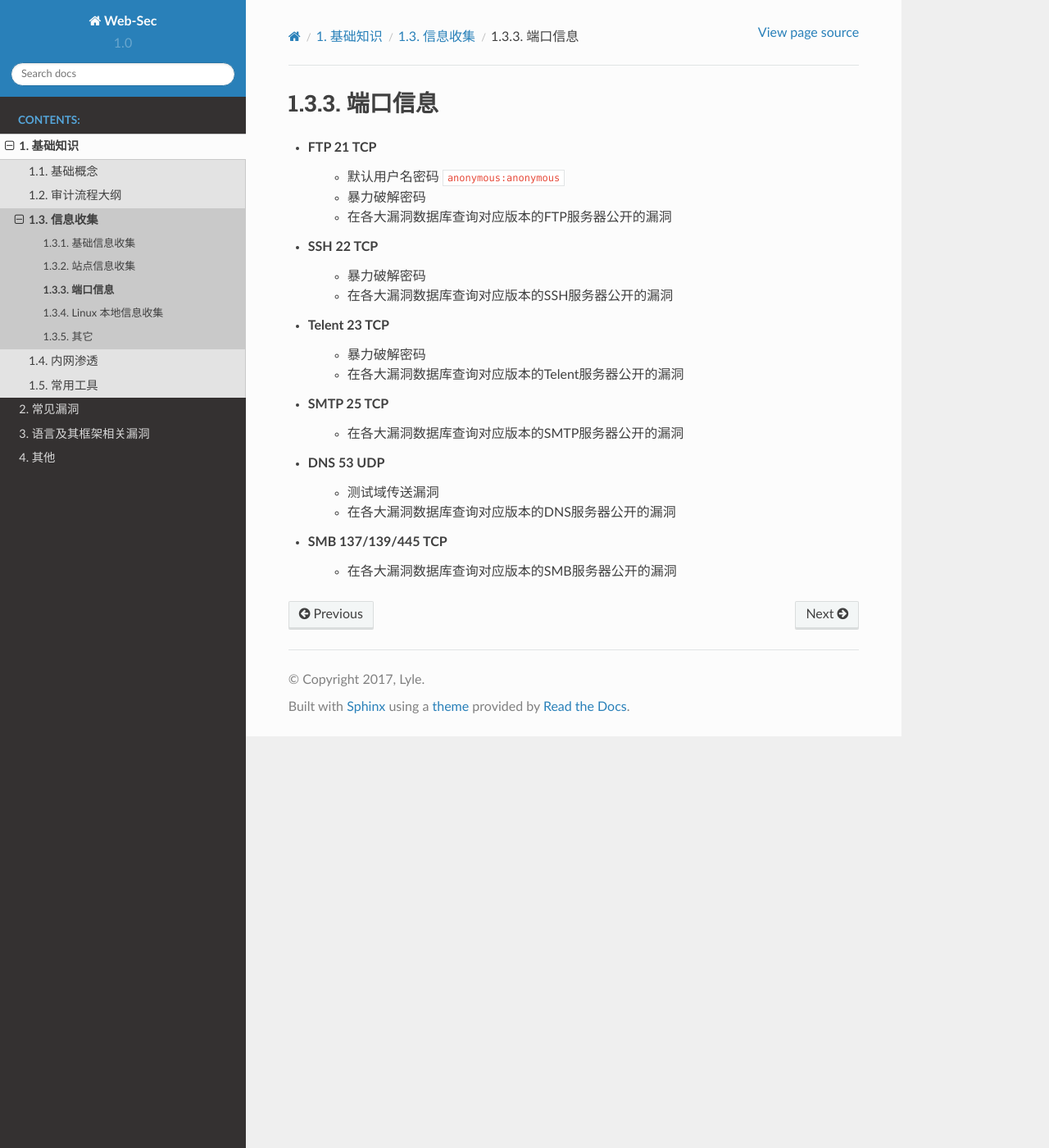
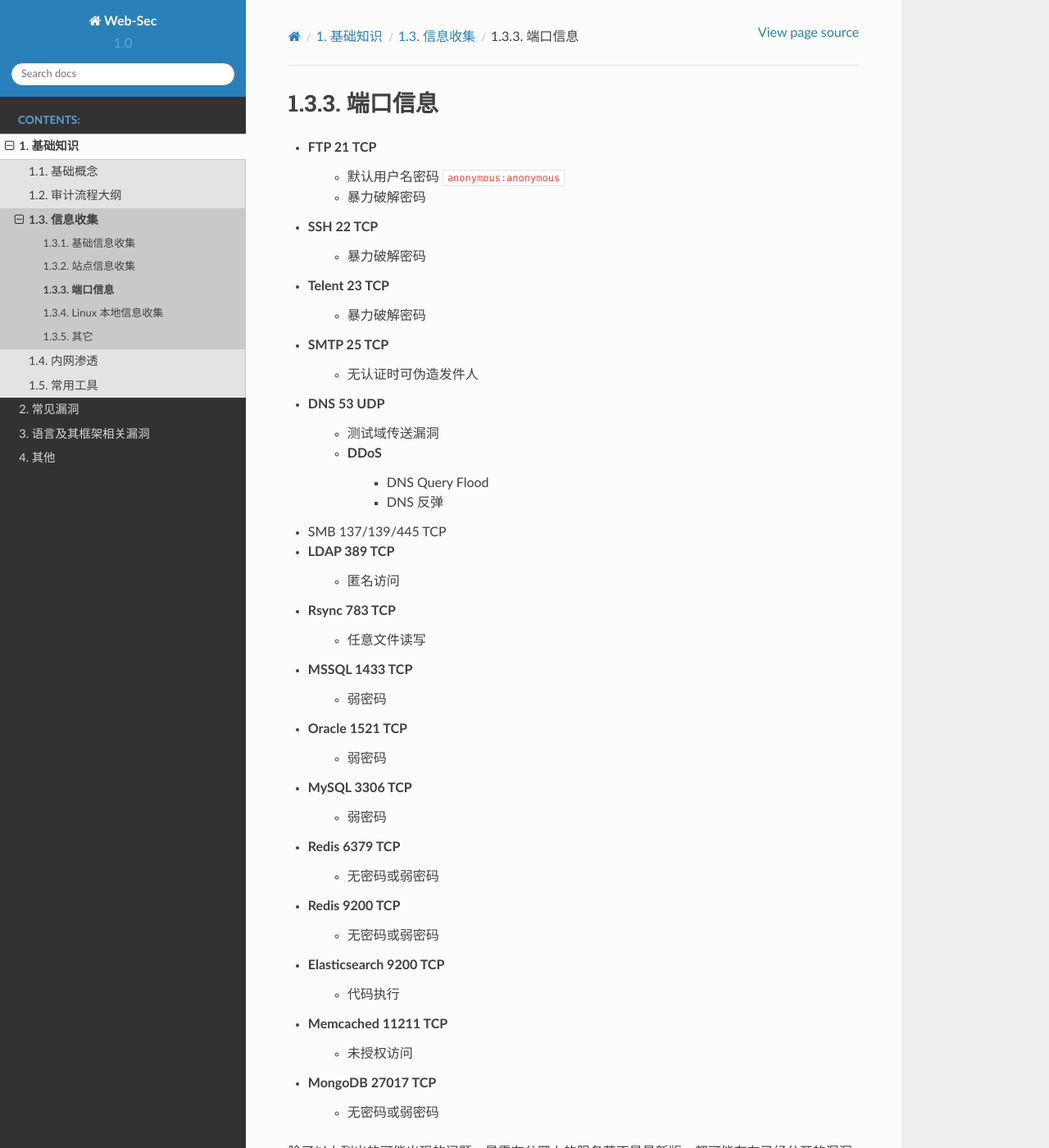
Before and after one commit to LyleMi/Learn-Web-Hacking, a Sphinx documentation site: the page built from source/basic/info/port.rst, in a window 1280 px wide and 1400 px high. Shown: the whole window at 82% size. Built offline with Sphinx 7.4.7 and the Read the Docs theme 2.0.0, drawn with Linux system fonts in a browser that asks for light colours; some of the changed text lies outside the part shown.

Commit message:
update info gathering

```diff
--- a/source/basic/info/port.rst
+++ b/source/basic/info/port.rst
@@ -4,17 +4,37 @@
 - FTP 21 TCP
     - 默认用户名密码 ``anonymous:anonymous``
     - 暴力破解密码
-    - 在各大漏洞数据库查询对应版本的FTP服务器公开的漏洞
 - SSH 22 TCP
     - 暴力破解密码
-    - 在各大漏洞数据库查询对应版本的SSH服务器公开的漏洞
 - Telent 23 TCP
     - 暴力破解密码
-    - 在各大漏洞数据库查询对应版本的Telent服务器公开的漏洞
 - SMTP 25 TCP
-    - 在各大漏洞数据库查询对应版本的SMTP服务器公开的漏洞
+    - 无认证时可伪造发件人
 - DNS 53 UDP
     - 测试域传送漏洞
-    - 在各大漏洞数据库查询对应版本的DNS服务器公开的漏洞
+    - DDoS
+        - DNS Query Flood
+        - DNS 反弹
 - SMB 137/139/445 TCP
-    - 在各大漏洞数据库查询对应版本的SMB服务器公开的漏洞
+- LDAP 389 TCP
+    - 匿名访问
+- Rsync 783 TCP
+    - 任意文件读写
+- MSSQL 1433 TCP
+    - 弱密码
+- Oracle 1521 TCP
+    - 弱密码
+- MySQL 3306 TCP
+    - 弱密码
+- Redis 6379 TCP
+    - 无密码或弱密码
+- Redis 9200 TCP
+    - 无密码或弱密码
+- Elasticsearch 9200 TCP
+    - 代码执行
+- Memcached 11211 TCP
+    - 未授权访问
+- MongoDB 27017 TCP
+    - 无密码或弱密码
+
+除了以上列出的可能出现的问题，暴露在公网上的服务若不是最新版，都可能存在已经公开的漏洞
--- a/source/basic/info/site.rst
+++ b/source/basic/info/site.rst
@@ -5,12 +5,15 @@
     - robots.txt
     - crossdomain.xml
     - sitemap.xml
+    - xx.tar.gz
+    - xx.bak
     - 等
 
 - 确定网站采用的语言、框架、中间件服务器、第三方库
     - 查看源代码
     - 找后缀，比如php/asp/jsp
     - 看header里面有没有信息
+    - 根据Cookie判断
     - 根据报错信息判断
     - 根据默认页面判断
     - 根据css 图片等资源的hash值判断
```
Also changed, not shown: source/basic/info/basic.rst (+4 -4 lines).
